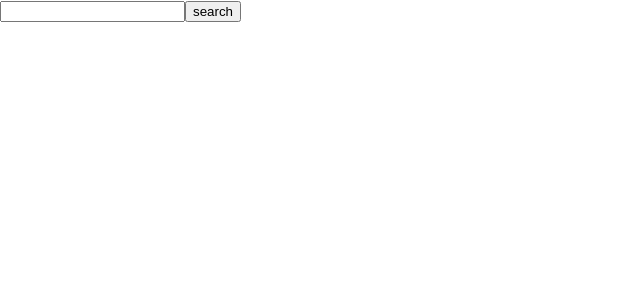
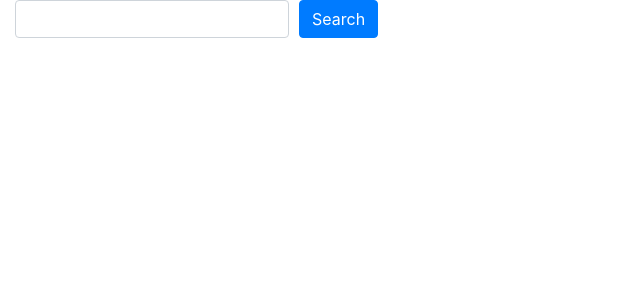
Before and after one commit to agiletkiewicz/movie-search, a React (Create React App) app: page / in a window 1280 px wide. Shown: the top 300 px of the page, without its empty margins (0-640 px from the left). Built offline with nearby package versions, Linux system fonts and the light colour scheme.

Commit message:
OMDb api response sets home component state with movies

```diff
--- a/package.json
+++ b/package.json
@@ -6,6 +6,7 @@
     "@testing-library/jest-dom": "^5.11.4",
     "@testing-library/react": "^11.1.0",
     "@testing-library/user-event": "^12.1.10",
+    "axios": "^0.21.1",
     "bootstrap": "^4.6.0",
     "react": "^17.0.1",
     "react-bootstrap": "^1.5.2",
--- a/src/App.js
+++ b/src/App.js
@@ -1,4 +1,5 @@
 import './App.css';
+import 'bootstrap/dist/css/bootstrap.min.css';
 import Home from './containers/home'
 
 function App() {
--- a/src/components/search.js
+++ b/src/components/search.js
@@ -2,6 +2,7 @@ import Button from 'react-bootstrap/Button';
 import Form from 'react-bootstrap/Form';
 import Col from 'react-bootstrap/Col';
 import { useState } from 'react';
+import { Container } from 'react-bootstrap';
 
 function Search({ searchInput }) {
 
@@ -18,10 +19,18 @@ function Search({ searchInput }) {
     };
 
     return (
-        <form onSubmit={handleSubmit}>
-            <input type="text" onChange={handleChange} value={input}/>
-            <input type="submit" value="search"/>
-        </form>
+        <Container fluid>
+            <Form inline onSubmit={handleSubmit}>
+                <Form.Row className="align-items-center">
+                    <Col xs="auto">
+                        <Form.Control type="text" onChange={handleChange} value={input}/>
+                    </Col>
+                    <Col xs="auto">
+                        <Button type="submit" variant="primary" >Search</Button>
+                    </Col>
+                </Form.Row>
+            </Form>
+        </Container>
     );
   }
 
--- a/src/containers/home.js
+++ b/src/containers/home.js
@@ -1,14 +1,28 @@
 import Search from '../components/search';
 import { useState } from 'react';
+import axios from 'axios';
 
 function Home() {
 
   const [movies, setMovies] = useState([]);
-  const [search, setSearch] = useState("")
+  const [search, setSearch] = useState("");
+
+  const API = "https://www.omdbapi.com/"
+
+  const getMovies = (search) => {
+    axios.get(API, {
+        params: {
+            apikey: 'db86859b',
+            s: search.split(" ").join("+")
+        }
+    })
+    // .then(resp => resp.json())
+    .then(resp => setMovies(resp.data.Search))
+  }
 
   const searchInput = (search) => {
-      setMovies(search);
-  }
+    getMovies(search);
+}
 
   return (
     <>
```
Also changed, not shown: 1 other file (tests, documents, lock files or other folders).
